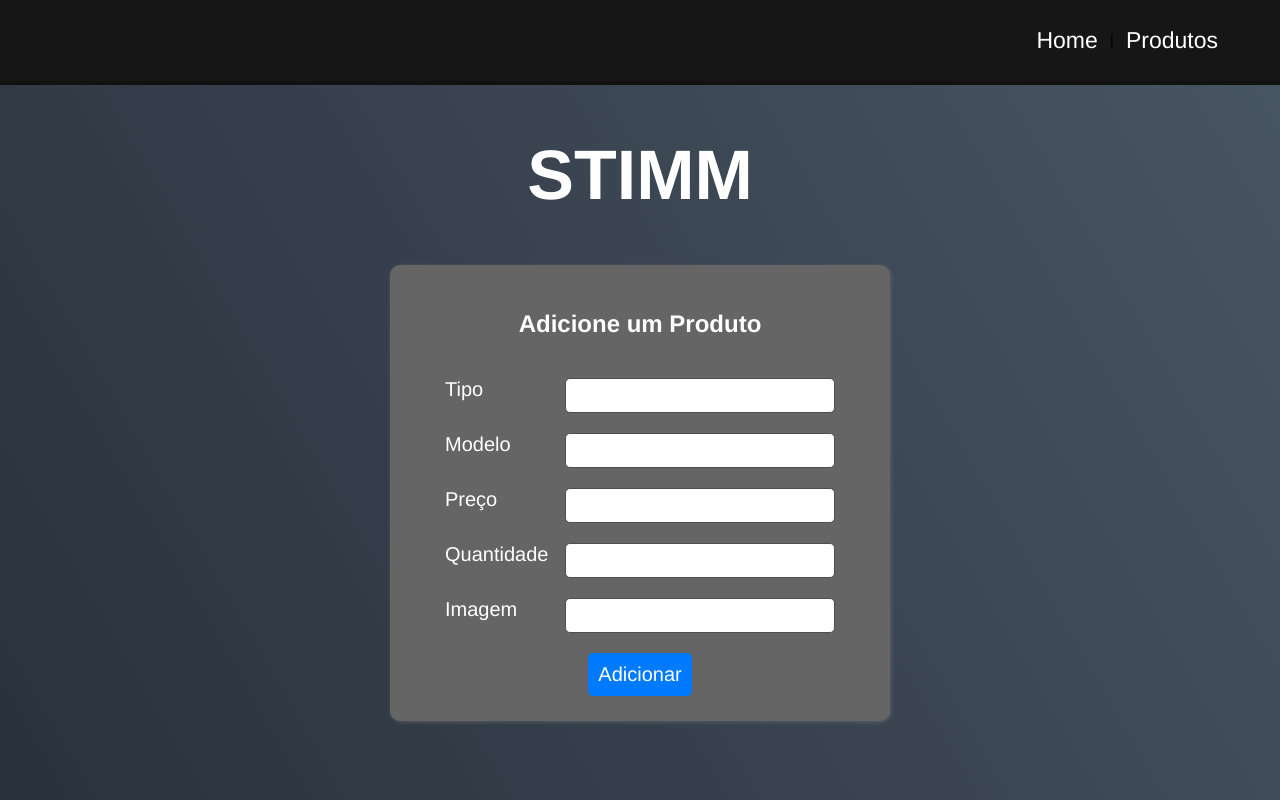
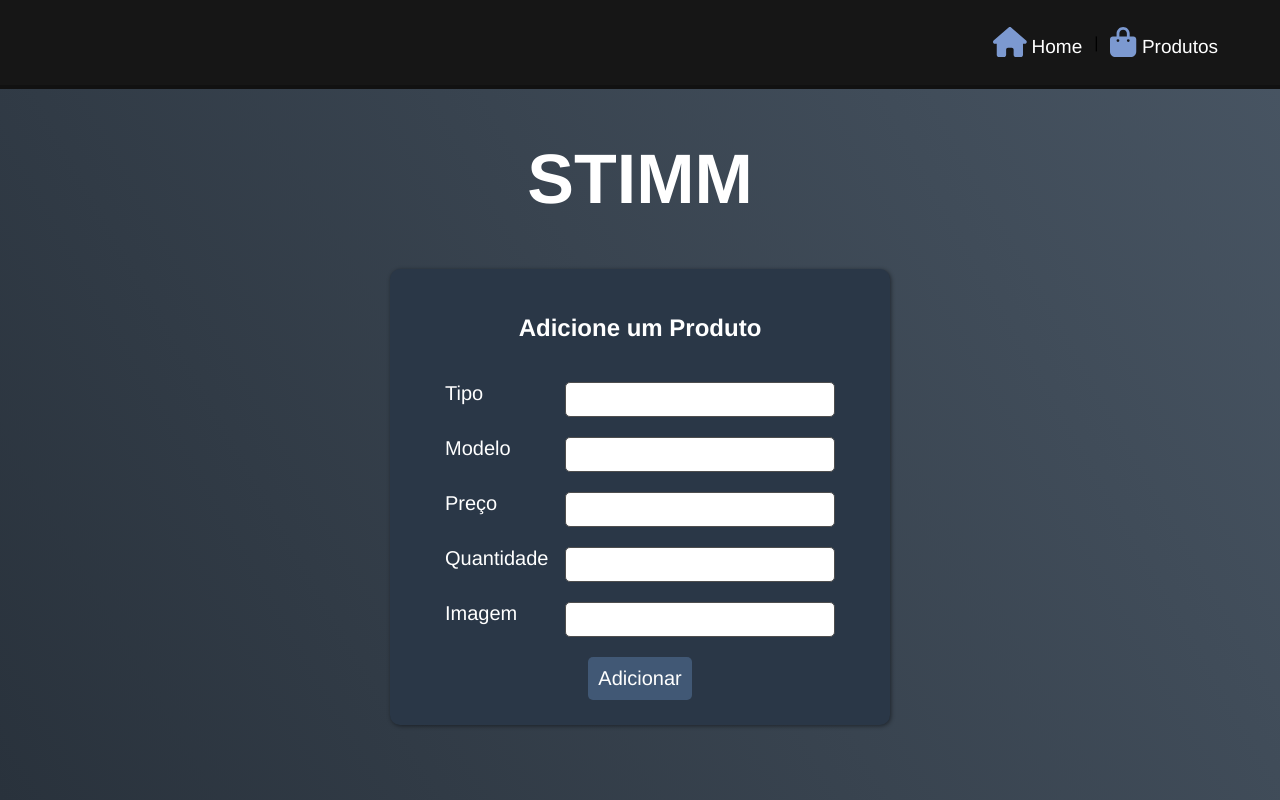
Before and after one commit to K1ngri/CRUD-VUE, a Vue app: page / in a window 1280 px wide. Built offline with nearby package versions, Linux system fonts and the light colour scheme.

Commit message:
CSS MUDOU DNV

```diff
--- a/package.json
+++ b/package.json
@@ -8,6 +8,11 @@
     "preview": "vite preview"
   },
   "dependencies": {
+    "@fortawesome/fontawesome-svg-core": "^6.4.0",
+    "@fortawesome/free-brands-svg-icons": "^6.4.0",
+    "@fortawesome/free-regular-svg-icons": "^6.4.0",
+    "@fortawesome/free-solid-svg-icons": "^6.4.0",
+    "@fortawesome/vue-fontawesome": "^3.0.3",
     "axios": "^1.3.6",
     "pg": "^8.10.0",
     "vue": "^3.2.47",
--- a/src/components/Navbar.vue
+++ b/src/components/Navbar.vue
@@ -1,7 +1,11 @@
 <template>
     <div id="nav">
-        <router-link class="label-nav" to="/">Home</router-link> |
-        <router-link class="label-nav" to="/produtos">Produtos</router-link>
+        <router-link  class="label-nav" to="/">
+            <font-awesome-icon class="label-nav-home" icon="fa-solid fa-home" /> Home
+        </router-link> |
+        <router-link class="label-nav" to="/produtos">
+            <font-awesome-icon class="label-nav-home" icon="fa-solid fa-bag-shopping" /> Produtos
+        </router-link>
     </div>
 </template>
 
@@ -35,6 +39,11 @@ export default{
 
 .label-nav{
     background-color: #161616;
-    font-size: 23px;
+    font-size: 19px;
+}
+
+.label-nav-home{
+    color:#7c99d0;
+    font-size: 30px;
 }
 </style>
--- a/src/main.js
+++ b/src/main.js
@@ -4,7 +4,20 @@ import router from './router'
 
 import './assets/main.css'
 
-const app = createApp(App)
+/* import the fontawesome core */
+import { library } from '@fortawesome/fontawesome-svg-core'
+
+/* import font awesome icon component */
+import { FontAwesomeIcon } from '@fortawesome/vue-fontawesome'
+
+/* import specific icons */
+import { faBagShopping, faHome, faUserSecret } from '@fortawesome/free-solid-svg-icons'
+import { faPenToSquare, faTrashCan } from '@fortawesome/free-regular-svg-icons'
+
+/* add icons to the library */
+library.add(faUserSecret, faHome, faBagShopping, faPenToSquare, faTrashCan)
+
+const app = createApp(App).component('font-awesome-icon', FontAwesomeIcon)
 
 app.use(router)
 
--- a/src/views/Home.vue
+++ b/src/views/Home.vue
@@ -37,12 +37,12 @@ form {
   display: flex;
   flex-direction: column;
   margin: auto;
-  background-color: rgb(102, 101, 101);
+  background-color: #2a3747;
   color: #ffffff;
   width: 500px;
   border-radius: 10px;
   padding: 25px;
-  box-shadow: 1px 1px 4px rgba(128, 128, 128, 0.479);
+  box-shadow: 1px 1px 4px rgba(0, 0, 0, 0.479);
 }
 
 input {
@@ -59,7 +59,7 @@ input {
 
 
 label {
-  background-color: rgb(102, 101, 101);
+  background-color: #2a3747;
   font-size: 20px;
   margin-left: 30px;
   margin-bottom: 10px
@@ -73,7 +73,7 @@ label {
 
 button[type="submit"] {
   padding: 10px;
-  background-color: #007bff;
+  background-color: #415875;
   font-size: 20px;
   padding: auto;
   color: #fff;
@@ -84,7 +84,7 @@ button[type="submit"] {
 }
 
 button[type="submit"]:hover {
-  background-color: #0069d9;
+  background-color: #586e8b;
 }
 </style>
 
--- a/src/views/Produtos.vue
+++ b/src/views/Produtos.vue
@@ -20,8 +20,10 @@
           <td>{{ produto.quantidade }}</td>
           <td><img :src="produto.imagem" alt="" id="imagem"></td>
           <td>
-            <button id="editar" @click="editProduto(produto)">Editar</button>
-            <button id="excluir" @click="deleteProduto(produto)">Excluir</button>
+            <button id="editar" @click="editProduto(produto)">
+              <font-awesome-icon icon="fa-regular fa-pen-to-square" /></button>
+            <button id="excluir" @click="deleteProduto(produto)">
+              <font-awesome-icon icon="fa-regular fa-trash-can" /></button>
           </td>
         </tr>
       </tbody>
@@ -67,25 +69,24 @@ table {
   margin-top: 50px;
   margin-bottom: 50px;
   border-collapse: collapse;
-  border: 2px solid rgb(56, 55, 55);
 }
 
 th {
   padding: 20px;
-  background-color: rgb(102, 101, 101);
+  border-radius: 10px;
+  background-color: #2a3747;
   color: #ffffff;
-  border: 2px solid rgb(56, 55, 55);
 }
 
 td {
   background-color: #bebebe;
   padding: 15px;
-  border: 2px solid rgb(56, 55, 55);
+  border-radius: 10px;
+  border: 2px solid #2a3747;
 }
 
 tr {
   padding: 15px;
-  border: 2px solid rgb(56, 55, 55);
 }
 
 h2[id="title-center"]{
@@ -95,17 +96,27 @@ h2[id="title-center"]{
 }
 
 button[id="editar"],
-[id="excluir"],
-[id="salvar"],
-[id="cancelar"] {
+[id="excluir"] {
   padding: 10px;
-  background-color: #007bff;
-  color: #fff;
+  background-color: transparent;
+  color: #415875;
   border: none;
   border-radius: 5px;
   cursor: pointer;
   margin-right: 10px;
-  font-size: 15px;
+  font-size: 24px;
+}
+
+button[id="salvar"],
+[id="cancelar"] {
+  padding: 10px;
+  background-color: #415875;
+  color: #ffffff;
+  border: none;
+  border-radius: 5px;
+  cursor: pointer;
+  margin-right: 10px;
+  font-size: 24px;
 }
 
 .button-container {
@@ -114,8 +125,24 @@ button[id="editar"],
   margin-top: 20px;
 }
 
-button:hover {
-  background-color: #014996;
+button:hover[id="editar"]  {
+  background-color: transparent;
+  color: aliceblue;
+}
+
+button:hover[id="excluir"]  {
+  background-color: transparent;
+  color: aliceblue;
+}
+
+button:hover[id="salvar"] {
+  background-color: rgb(38, 56, 71);;
+  color: rgb(252, 252, 252);
+}
+
+button:hover[id="cancelar"] {
+  background-color: rgb(38, 56, 71);;
+  color: rgb(252, 252, 252);
 }
 </style>
 
```
Also changed, not shown: 1 other file (tests, documents, lock files or other folders).
